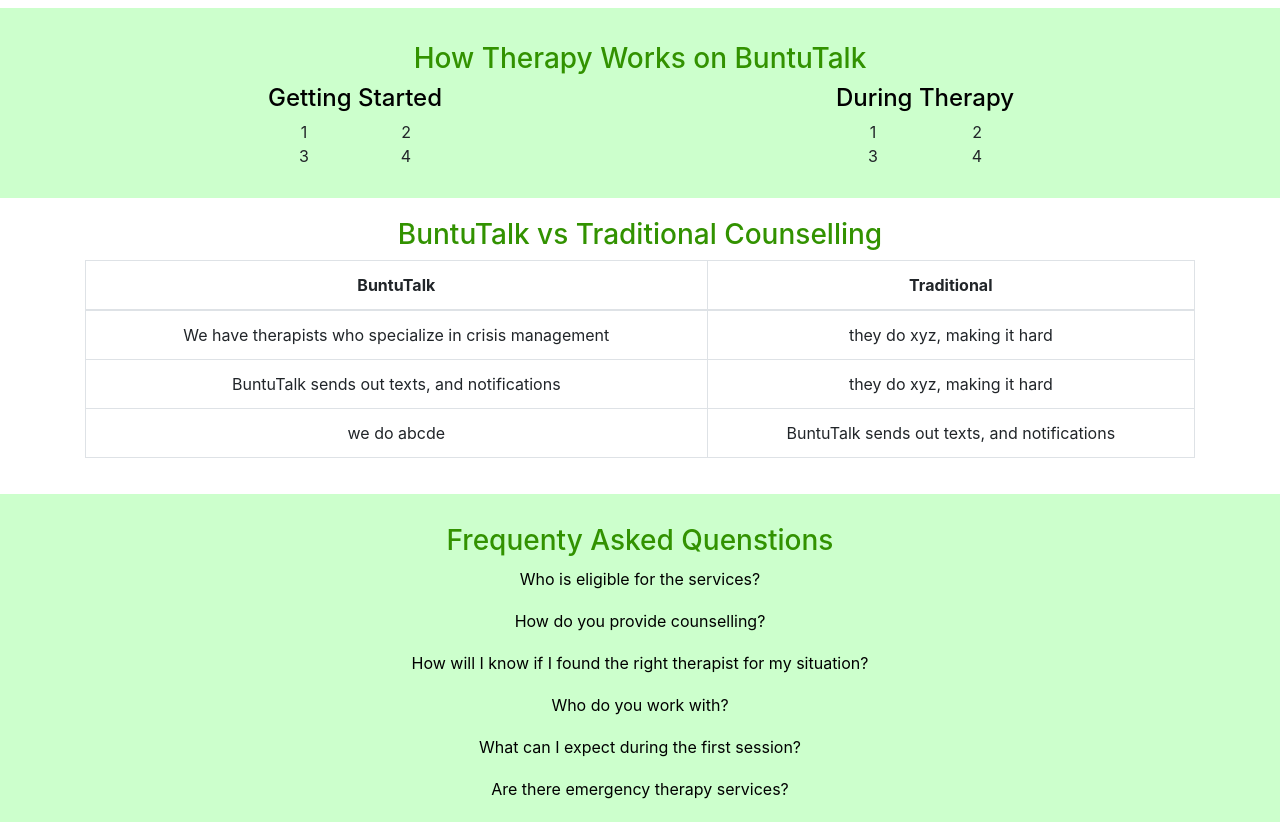
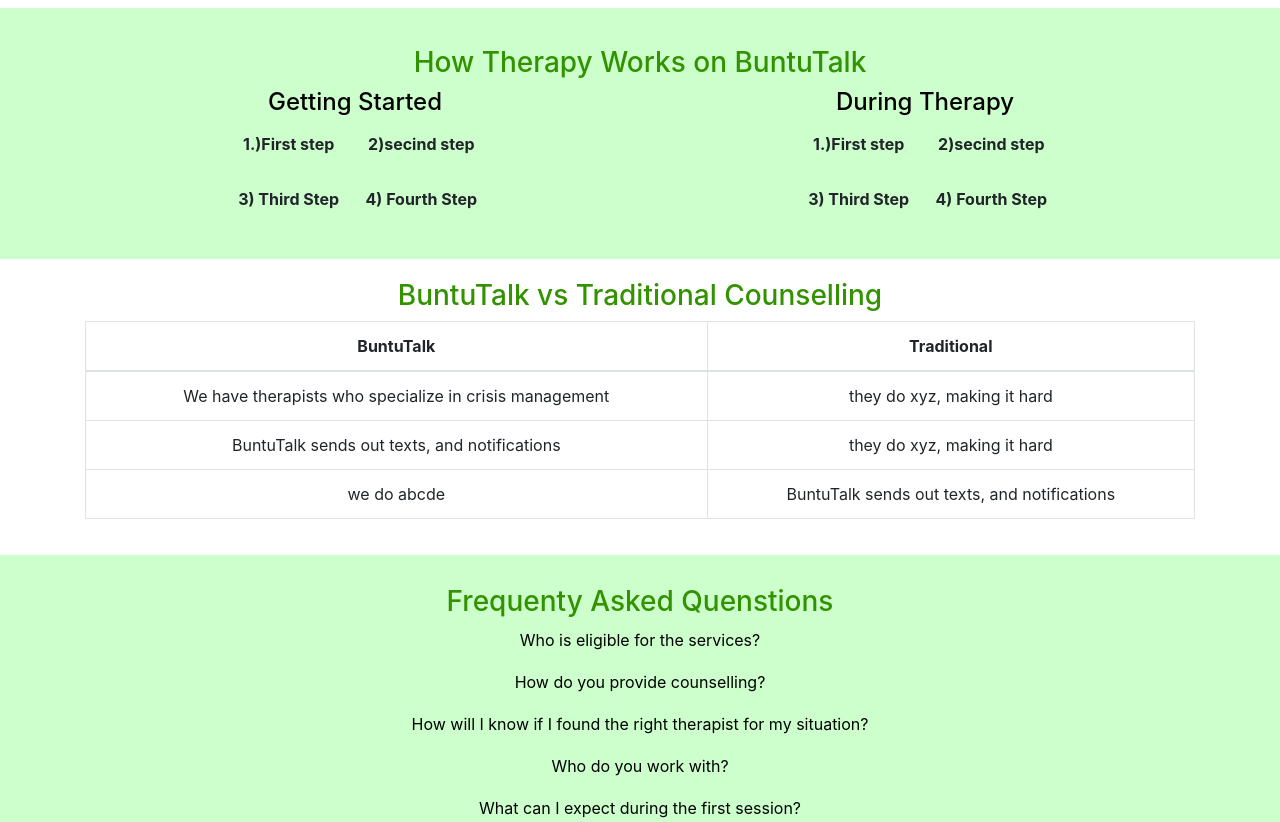
Before and after one commit to jeffngugi/buntutalk-web, a React (Create React App) app: page / in a window 1280 px wide. Shown: the part 1100-1922 px from the top of the page. Built offline with nearby package versions, Linux system fonts and the light colour scheme.

Commit message:
edits faqs

```diff
--- a/src/Styles.js
+++ b/src/Styles.js
@@ -181,3 +181,22 @@ export const LI = styled.li`
     margin:5px;
 
 `;
+
+//
+export const HowItem = styled.div`
+      display: flex;
+      justify-content: center;
+      padding: .5rem;
+      background-color:'yellow'
+      color: 'green';
+      font-size: 1rem;
+      font-weight: bold;
+
+`;
+
+export const HowGrid = styled.div`
+  display: grid;
+  grid-template-columns: repeat(2, 1fr);;
+  grid-template-rows: 50px 50px;
+  grid-gap: 5px;
+`;
--- a/src/pages/Landing.js
+++ b/src/pages/Landing.js
@@ -1,7 +1,6 @@
 import React from 'react'
-import { Link } from 'react-router-dom'
 import Accordion from '../components/Accordion/Accordion'
-import {UL, Button, ContainerFluid, H1,H2, H4, LI, H3,List, ListItem, NavLink, P3, StyledLink} from '../Styles';
+import {HowGrid, HowItem, Button, ContainerFluid, H1,H2, H4, LI, H3,List, ListItem, NavLink, P3, StyledLink} from '../Styles';
 import { Faqs,BuntuvsOther  } from '../utils/datas';
 
 
@@ -122,32 +121,32 @@ const Landing = () => {
         return(
             <ContainerFluid bgcolor='rgba(0,255,0,0.2)'>
                 <div className='container text-center'>
-                    <div className='my-1' >
+                    <div className='my-2' >
                     <H3 className='' color='#329200'>How Therapy Works on BuntuTalk</H3>
                     </div>
 
                     <div className='row'>
                         <div className='col-sm-6 d-flex justify-content-center '>
                             <div>
-                            <H4 >Getting Started</H4>
-                          <div className='row'>
-                            <div className='col-6'>1</div>
-                            <div className='col-6'>2</div>
-                            <div className='col-6'>3</div>
-                            <div className='col-6'>4</div>
-                          </div>
+                            <H4>Getting Started</H4>
+                            <HowGrid>
+                                <HowItem>1.)First step  </HowItem>
+                                <HowItem>2)secind step </HowItem>
+                                <HowItem>3) Third Step</HowItem>
+                                <HowItem>4) Fourth Step</HowItem>
+                            </HowGrid>
                             </div>
 
                         </div>
                         <div className='col-sm-6 d-flex justify-content-center '>
                             <div>
                             <H4 >During Therapy</H4>
-                            <div className='row'>
-                            <div className='col-6'>1</div>
-                            <div className='col-6'>2</div>
-                            <div className='col-6'>3</div>
-                            <div className='col-6'>4</div>
-                          </div>
+                            <HowGrid>
+                                 <HowItem>1.)First step  </HowItem>
+                                <HowItem>2)secind step </HowItem>
+                                <HowItem>3) Third Step</HowItem>
+                                <HowItem>4) Fourth Step</HowItem>
+                            </HowGrid>
                             </div>
 
                         </div>
```
